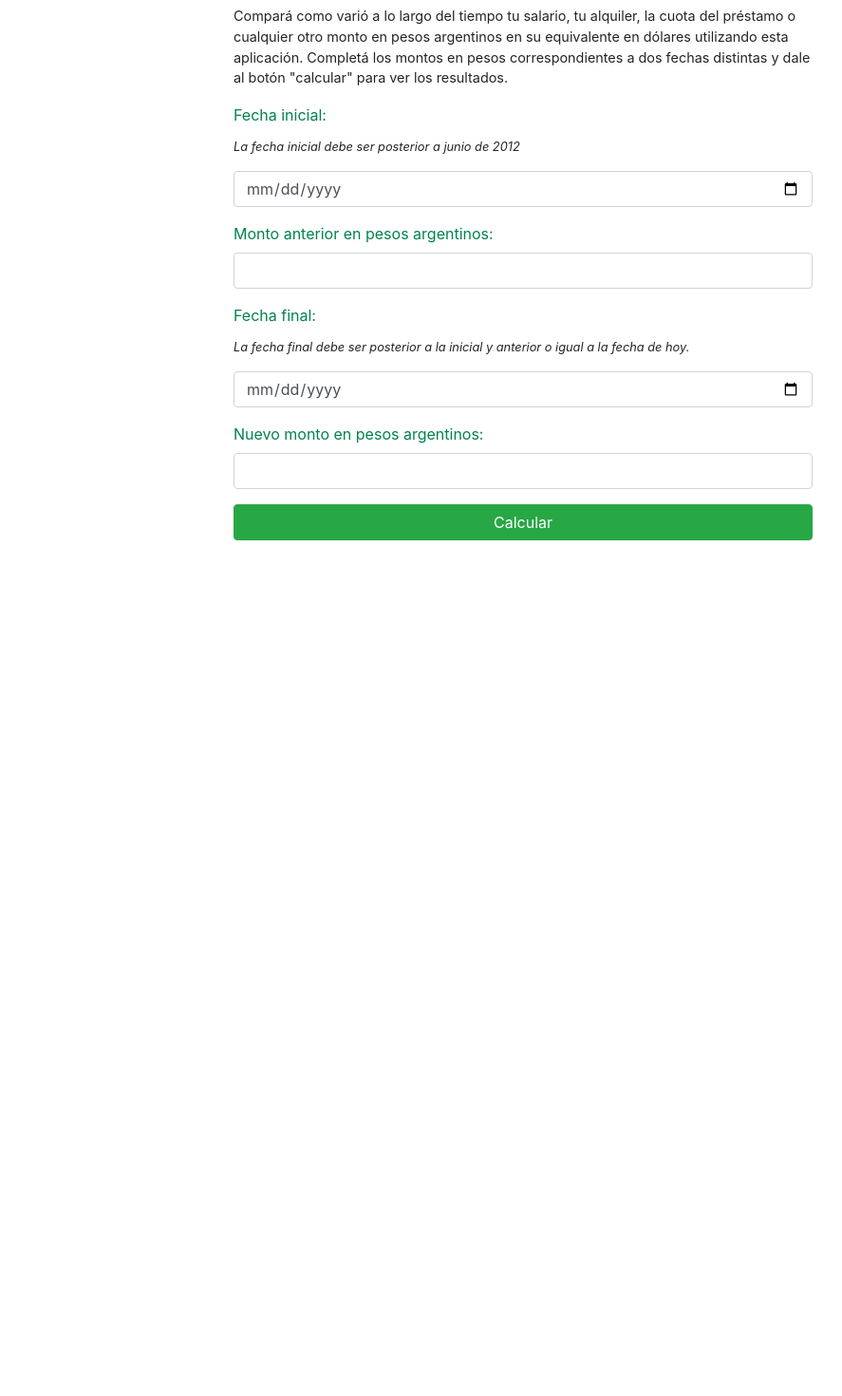
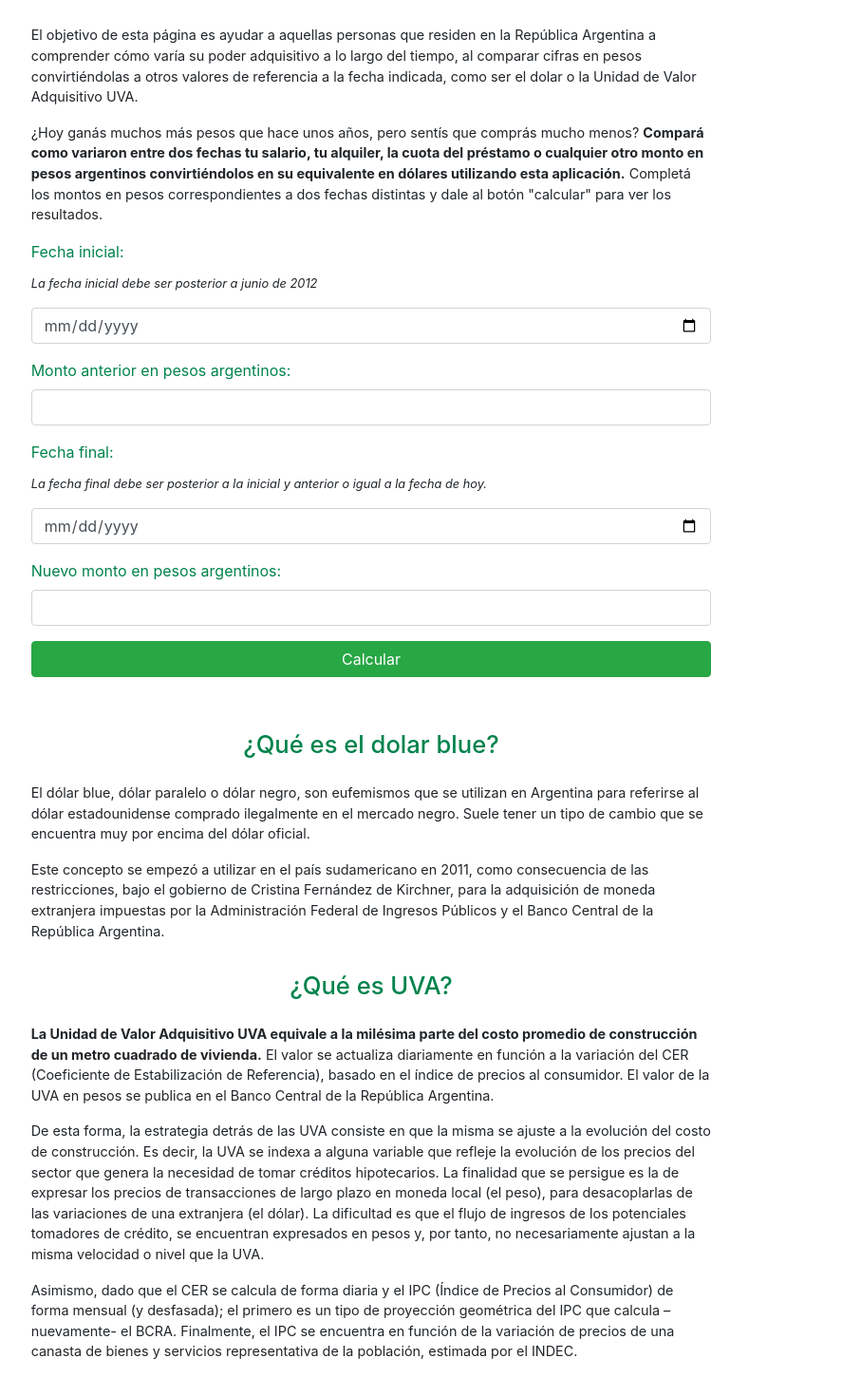
Before and after one commit to LeandroHornos/tu-sueldo-en-dolares, a React (Create React App) app: page / in a window 1280 px wide. Shown: the part 154-1624 px from the top of the page at 95% size, without its empty margins (89-976 px from the left). Before the commit the page ends 800 px from the top, so only its background shows below. Built offline with nearby package versions, Linux system fonts and the light colour scheme.

Commit message:
estructura semantica e informacion

```diff
--- a/src/App.css
+++ b/src/App.css
@@ -27,6 +27,7 @@ p {
 .row {
   width: 100%;
   margin: 0;
+  padding: 20px 0px;
 }
 
 .chart-cont {
--- a/src/Components/Query.jsx
+++ b/src/Components/Query.jsx
@@ -104,19 +104,36 @@ const Query = (props) => {
     <React.Fragment>
       <NavigationBar />
       <div className="row">
-        <div className="col-md-3"></div>
-        <div className="col-md-6">
+        <div className="col-md-1"></div>
+        <div className="col-md-7">
           <div className="cont">
+            <header>
               <h1 className="txt-color-1 text-center">
                 ¿ Cómo varió en dólares ?
               </h1>
               <p>
-              Compará como varió a lo largo del tiempo tu salario, tu alquiler,
-              la cuota del préstamo o cualquier otro monto en pesos argentinos
-              en su equivalente en dólares utilizando esta aplicación. Completá
-              los montos en pesos correspondientes a dos fechas distintas y dale
-              al botón "calcular" para ver los resultados.
+                El objetivo de esta página es ayudar a aquellas personas que
+                residen en la República Argentina a comprender cómo varía su
+                poder adquisitivo a lo largo del tiempo, al comparar cifras en
+                pesos convirtiéndolas a otros valores de referencia a la fecha
+                indicada, como ser el dolar o la Unidad de Valor Adquisitivo
+                UVA.
               </p>
+              <p>
+                ¿Hoy ganás muchos más pesos que hace unos años, pero sentís que
+                comprás mucho menos?{" "}
+                <strong>
+                  {" "}
+                  Compará como variaron entre dos fechas tu salario, tu alquiler,
+                  la cuota del préstamo o cualquier otro monto en pesos
+                  argentinos convirtiéndolos en su equivalente en dólares
+                  utilizando esta aplicación.
+                </strong>{" "}
+                Completá los montos en pesos correspondientes a dos fechas
+                distintas y dale al botón "calcular" para ver los resultados.
+              </p>
+            </header>
+            <section id="seccion-formulario-busqueda">
               <form>
                 <div className="mb-3">
                   <label htmlFor="old-date" className="form-label">
@@ -196,9 +213,81 @@ const Query = (props) => {
                   Calcular
                 </button>
               </form>
+            </section>
           </div>
         </div>
-        <div className="col-md-3"></div>
+        <div className="col-md-4">
+          <aside></aside>
+        </div>
+      </div>
+      <div className="row">
+        <div className="col-md-1"></div>
+        <div className="col-md-7">
+          <main>
+            <section id="informacion-general">
+              <article id="que-es-el-dolar-blue">
+                <h2 className="txt-color-1 text-center">
+                  ¿Qué es el dolar blue?
+                </h2>
+                <p>
+                  El dólar blue, dólar paralelo o dólar negro, son eufemismos
+                  que se utilizan en Argentina para referirse al dólar
+                  estadounidense comprado ilegalmente en el mercado negro. Suele
+                  tener un tipo de cambio que se encuentra muy por encima del
+                  dólar oficial.
+                </p>
+                <p>
+                  Este concepto se empezó a utilizar en el país sudamericano en
+                  2011, como consecuencia de las restricciones, bajo el gobierno
+                  de Cristina Fernández de Kirchner, para la adquisición de
+                  moneda extranjera impuestas por la Administración Federal de
+                  Ingresos Públicos y el Banco Central de la República
+                  Argentina.
+                </p>
+              </article>
+              <article id="que-es-el-valor-uva">
+                <h2 className="txt-color-1 text-center">¿Qué es UVA?</h2>
+                <p>
+                  <strong>
+                    La Unidad de Valor Adquisitivo UVA equivale a la milésima
+                    parte del costo promedio de construcción de un metro
+                    cuadrado de vivienda.
+                  </strong>{" "}
+                  El valor se actualiza diariamente en función a la variación
+                  del CER (Coeficiente de Estabilización de Referencia), basado
+                  en el índice de precios al consumidor. El valor de la UVA en
+                  pesos se publica en el Banco Central de la República
+                  Argentina.
+                </p>
+                <p>
+                  De esta forma, la estrategia detrás de las UVA consiste en que
+                  la misma se ajuste a la evolución del costo de construcción.
+                  Es decir, la UVA se indexa a alguna variable que refleje la
+                  evolución de los precios del sector que genera la necesidad de
+                  tomar créditos hipotecarios. La finalidad que se persigue es
+                  la de expresar los precios de transacciones de largo plazo en
+                  moneda local (el peso), para desacoplarlas de las variaciones
+                  de una extranjera (el dólar). La dificultad es que el flujo de
+                  ingresos de los potenciales tomadores de crédito, se
+                  encuentran expresados en pesos y, por tanto, no necesariamente
+                  ajustan a la misma velocidad o nivel que la UVA.
+                </p>
+                <p>
+                  Asimismo, dado que el CER se calcula de forma diaria y el IPC
+                  (Índice de Precios al Consumidor) de forma mensual (y
+                  desfasada); el primero es un tipo de proyección geométrica del
+                  IPC que calcula –nuevamente- el BCRA. Finalmente, el IPC se
+                  encuentra en función de la variación de precios de una canasta
+                  de bienes y servicios representativa de la población, estimada
+                  por el INDEC.
+                </p>
+              </article>
+            </section>
+          </main>
+        </div>
+        <div className="col-md-4">
+          <aside></aside>
+        </div>
       </div>
     </React.Fragment>
   );
```
Lines whose indentation alone changed are shown as unchanged.
